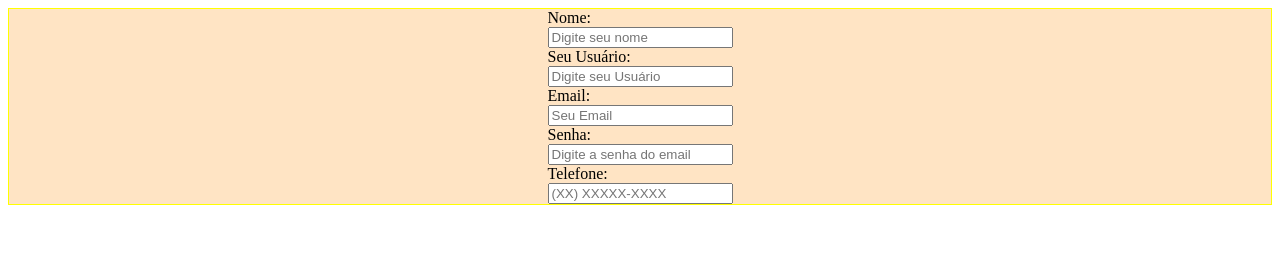
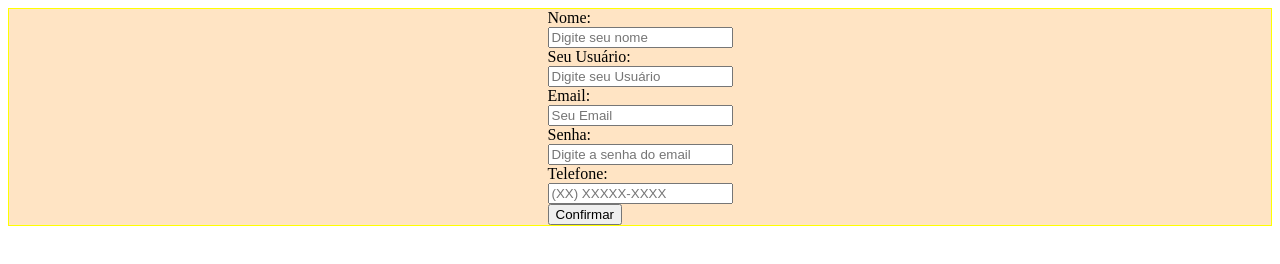
Before and after one commit to Kaio-Emidio/BibliotecaSaudeMental, a plain HTML site: page cadastro.html in a window 1280 px wide. Drawn offline with Linux system fonts and the light colour scheme.

Commit message:
Adicionei o botão de enviar, além do início para conectar ao flask

```diff
--- a/cadastro.html
+++ b/cadastro.html
@@ -8,7 +8,7 @@
 </head>
 <body>
     <div class="container">
-    <form>
+    <form action="/cadastro_de_usuario" method="post">
     <label for="nome">Nome:</label><br>
     <input type="text" id="nome" name="nome_user" placeholder="Digite seu nome"><br>
 
@@ -23,6 +23,8 @@
 
     <label for="telefone">Telefone:</label> <br>
     <input type="tel" name="Número_telefone" id="Telefone_usuario" pattern="\([0-9]{2}\) [0-9]{5}-[0-9]{4}" placeholder="(XX) XXXXX-XXXX"> <br>
+
+    <input type="submit" value="Confirmar">
     </form>
     </div>
 </body>
```
